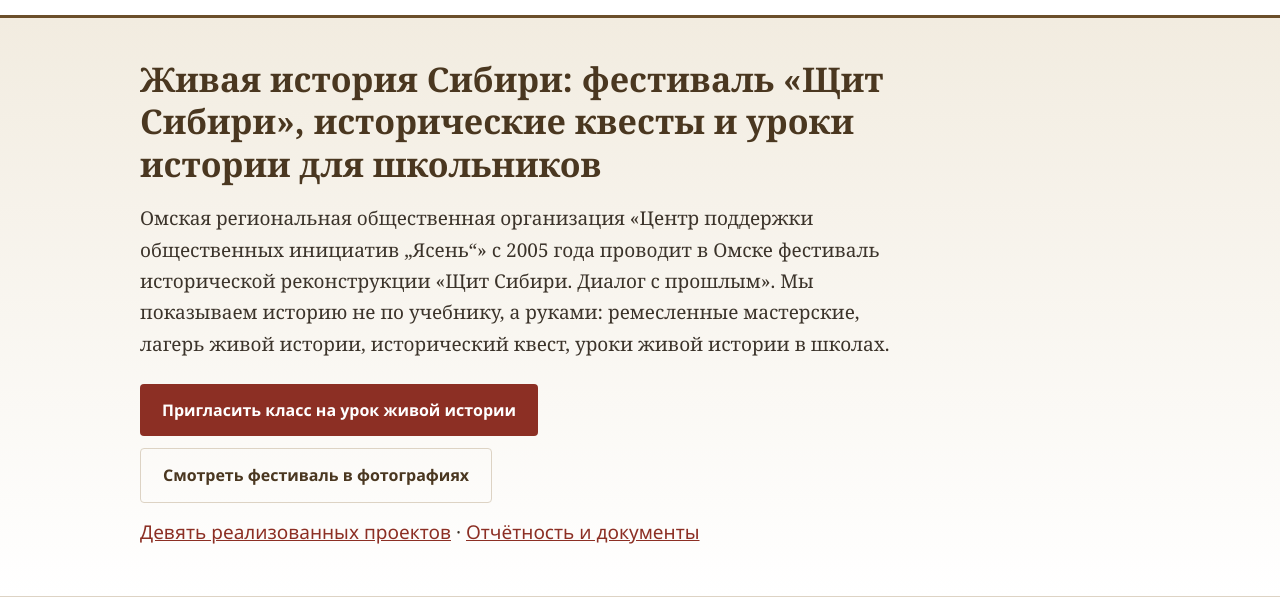
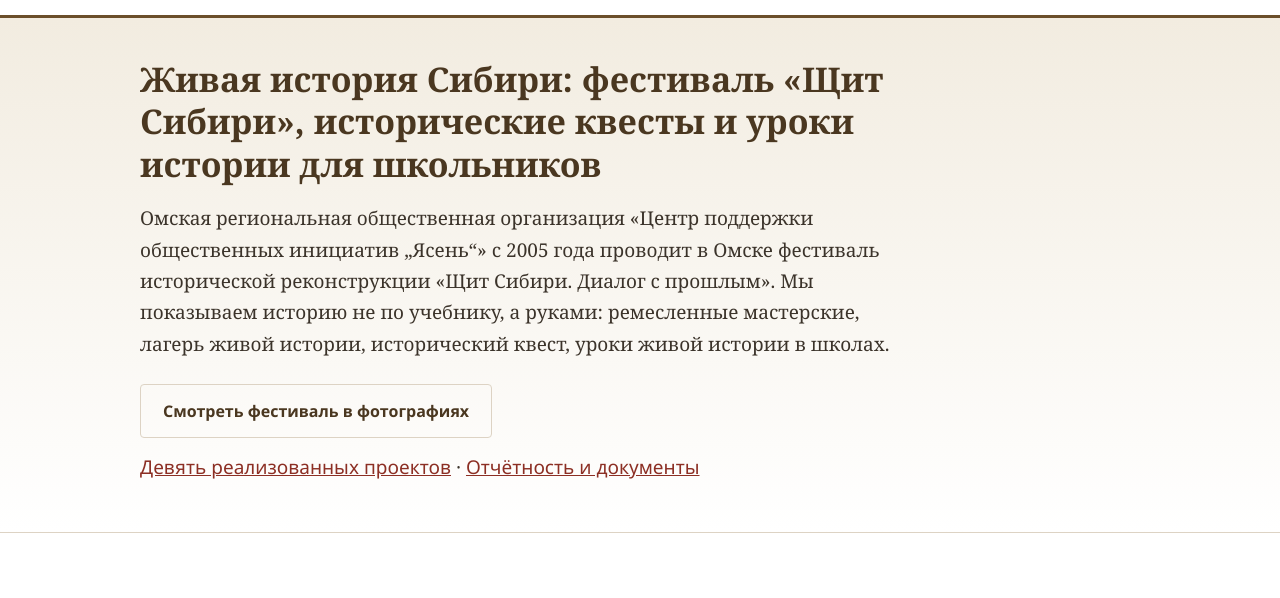
Before and after one commit to raspopovaleksey55/jasen55_, a plain HTML site: page index.html in a window 1280 px wide. Shown: the part 193-791 px from the top of the page. Drawn offline with Linux system fonts and the light colour scheme.

Commit message:
Убрана кнопка-приглашение для школ по решению Алексея; в первом экране осталось действие «Смотреть фестиваль в фотографиях»

```diff
--- a/index.html
+++ b/index.html
@@ -57,7 +57,6 @@
     <h1>Живая история Сибири: фестиваль «Щит Сибири», исторические квесты и уроки истории для школьников</h1>
     <p class="lead">Омская региональная общественная организация «Центр поддержки общественных инициатив „Ясень“» с 2005 года проводит в Омске фестиваль исторической реконструкции «Щит Сибири. Диалог с прошлым». Мы показываем историю не по учебнику, а руками: ремесленные мастерские, лагерь живой истории, исторический квест, уроки живой истории в школах.</p>
     <p class="hero-actions">
-      <a class="btn" href="mailto:verst@bk.ru?subject=Приглашение на урок живой истории">Пригласить класс на урок живой истории</a>
       <a class="btn btn-quiet" href="https://vk.com/sib_shield">Смотреть фестиваль в фотографиях</a>
     </p>
     <p class="hero-links"><a href="proekty.html">Девять реализованных проектов</a> · <a href="otchety.html">Отчётность и документы</a></p>
```
Also changed, not shown: 1 other file.
